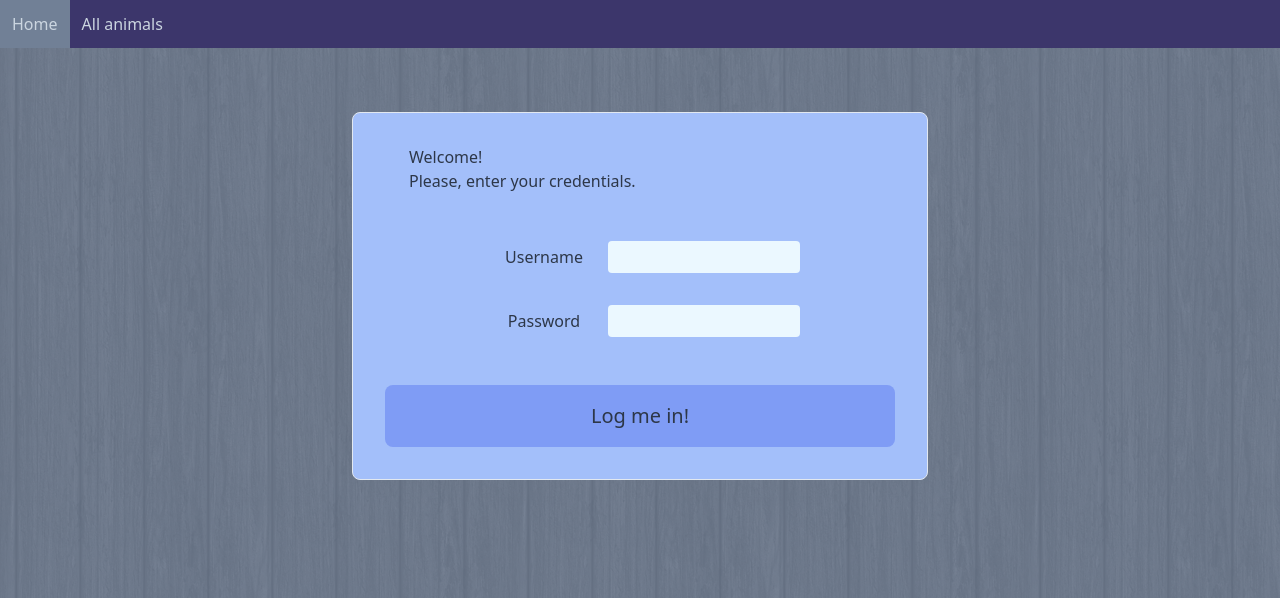
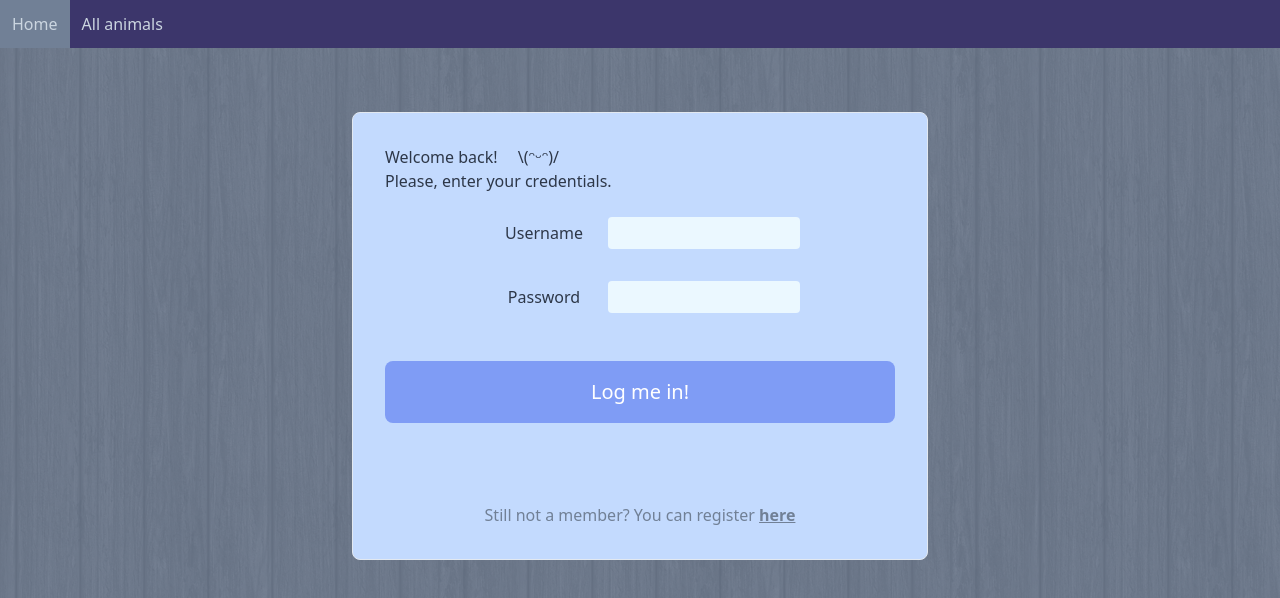
Before and after one commit to mirtalc/adopt-me-front, a Vue app: page /login in a window 1280 px wide. Shown: the top 598 px of the page. Built offline with nearby package versions, Linux system fonts and the light colour scheme; what idle-vue would draw is missing.

Commit message:
feat(login): add checks for input values

```diff
--- a/src/views/Login.vue
+++ b/src/views/Login.vue
@@ -1,80 +1,95 @@
 <template>
-  <div
-    class="sm:max-w-xl sm:mx-auto sm:my-16 bg-indigo-300 border rounded-lg p-8 text-gray-800"
-  >
-    <p class="pl-6">
-      Welcome! <br />
-      Please, enter your credentials.
-    </p>
+  <div class="squared-container sm:max-w-xl sm:mx-auto my-8 sm:my-16">
+    <p>Welcome back! <span class="ml-4">\(ᵔᵕᵔ)/</span></p>
+    <p>Please, enter your credentials.</p>
 
-    <form v-on:submit.prevent="login" class="m-auto text-center mt-8">
+    <form @submit.prevent="checkAndLogin" class="centered-container">
       <div class="field">
         <label for="username">Username</label>
         <input type="text" name="username" id="username" v-model="username" />
       </div>
       <div class="field">
         <label for="password">Password</label>
-        <input
-          type="password"
-          name="password"
-          id="password"
-          v-model="password"
-        />
+        <input type="password" name="password" id="password" v-model="password" />
       </div>
-      <div>
-        <button
-          type="submit"
-          class="bg-indigo-400 hover:bg-indigo-500 py-4 w-full mt-8 text-xl rounded-lg"
-        >
-          Log me in!
-        </button>
+      <button type="submit" class="big-button hover:bg-indigo-500">
+        Log me in!
+      </button>
+      <div v-show="shouldShowErrors" class="error-message mt-4">
+        <ul>
+          <li v-for="inputError in inputErrors" :key="inputError.id">— {{ inputError }}</li>
+        </ul>
+        <p v-show="loginError">{{ loginError }}</p>
+      </div>
+      <div class="mt-20 secondary">
+        Still not a member? You can register
+        <router-link :to="{ name: routesInfo.register.name }">
+          <span class="underline font-bold">here</span>
+        </router-link>
       </div>
     </form>
-    <p v-if="incorrectCredentials" class="text-red-500">
-      Error logging in. Please, check your user and password!
-    </p>
   </div>
 </template>
 
 <script>
+import { routesInfo } from "../constants/routesInfo"
+
 export default {
   name: "Login",
   data() {
     return {
       username: "",
       password: "",
-      incorrectCredentials: false,
-    };
+      inputErrors: [],
+      loginError: null,
+      routesInfo,
+    }
+  },
+  computed: {
+    hasInputErrors: function() {
+      return this.inputErrors.length > 0
+    },
+    shouldShowErrors: function() {
+      return this.hasInputErrors || this.loginError
+    },
   },
   methods: {
+    checkAndLogin() {
+      this.checkValues()
+      if (!this.hasInputErrors) this.login()
+    },
+    checkValues() {
+      this.inputErrors = []
+      if (!this.username) this.inputErrors.push("Username field may not be empty")
+      if (!this.password) this.inputErrors.push("Password field may not be empty")
+    },
     login() {
       this.$store
         .dispatch("userLogin", {
           username: this.username,
           password: this.password,
         })
-        .then(() => {
-          this.$router.push({ name: "animals" });
-        })
-        .catch((error) => {
-          console.warn(error);
-          this.incorrectCredentials = true;
-        });
+        .then(() => this.processLoginOk())
+        .catch((error) => this.processLoginError(error))
+    },
+    processLoginOk() {
+      this.$router.push({ name: routesInfo.animals.name })
+    },
+    processLoginError(error) {
+      let error_code = error.response.data.error_code
+      if (error_code == "no_active_account") {
+        this.loginError = "Error: Incorrect user or password"
+      } else {
+        this.loginError = "Unknown error; please try again later. More info at Console."
+      }
+      console.warn("Error while logging in: ", error)
     },
   },
-};
+}
 </script>
 
 <style scoped lang="postcss">
 .field {
   @apply p-4 inline-block;
 }
-
-label {
-  @apply min-w-32 inline-block;
-}
-
-input {
-  @apply w-48 rounded bg-blue-100;
-}
 </style>
```
